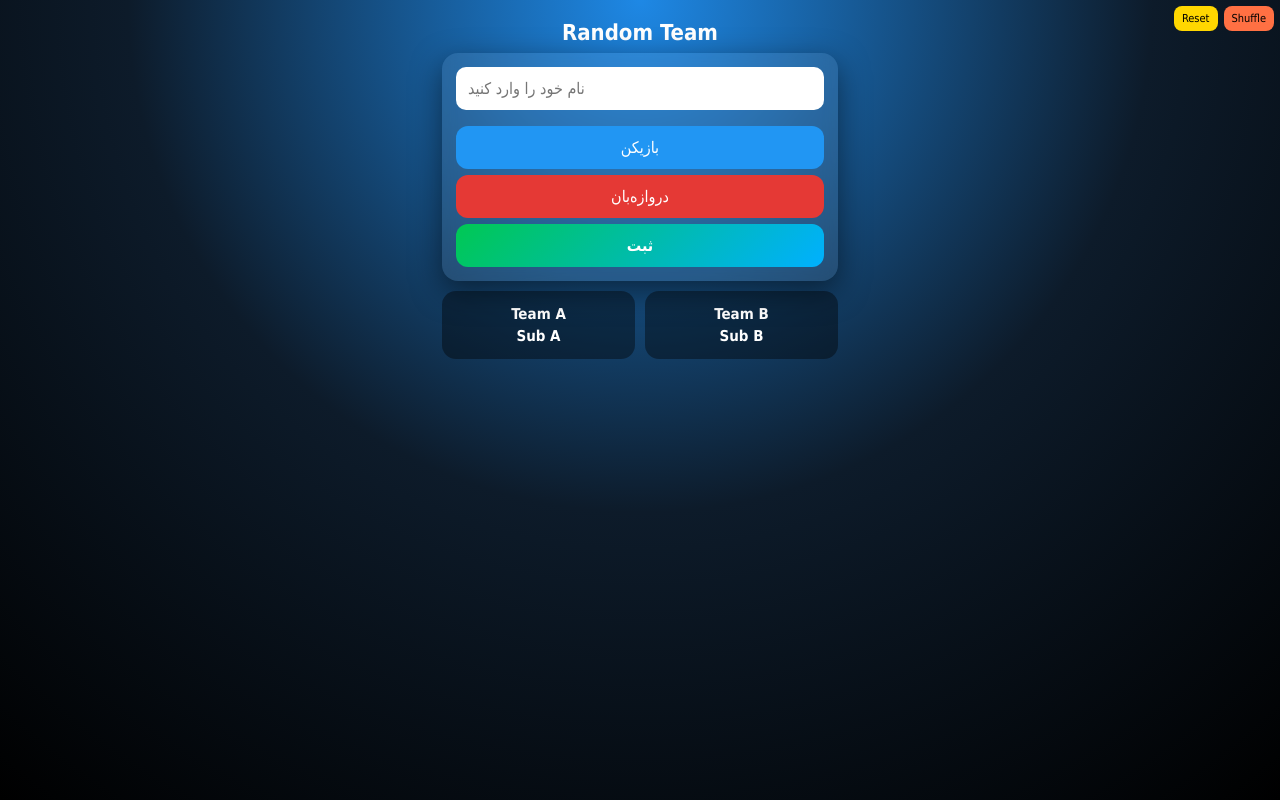
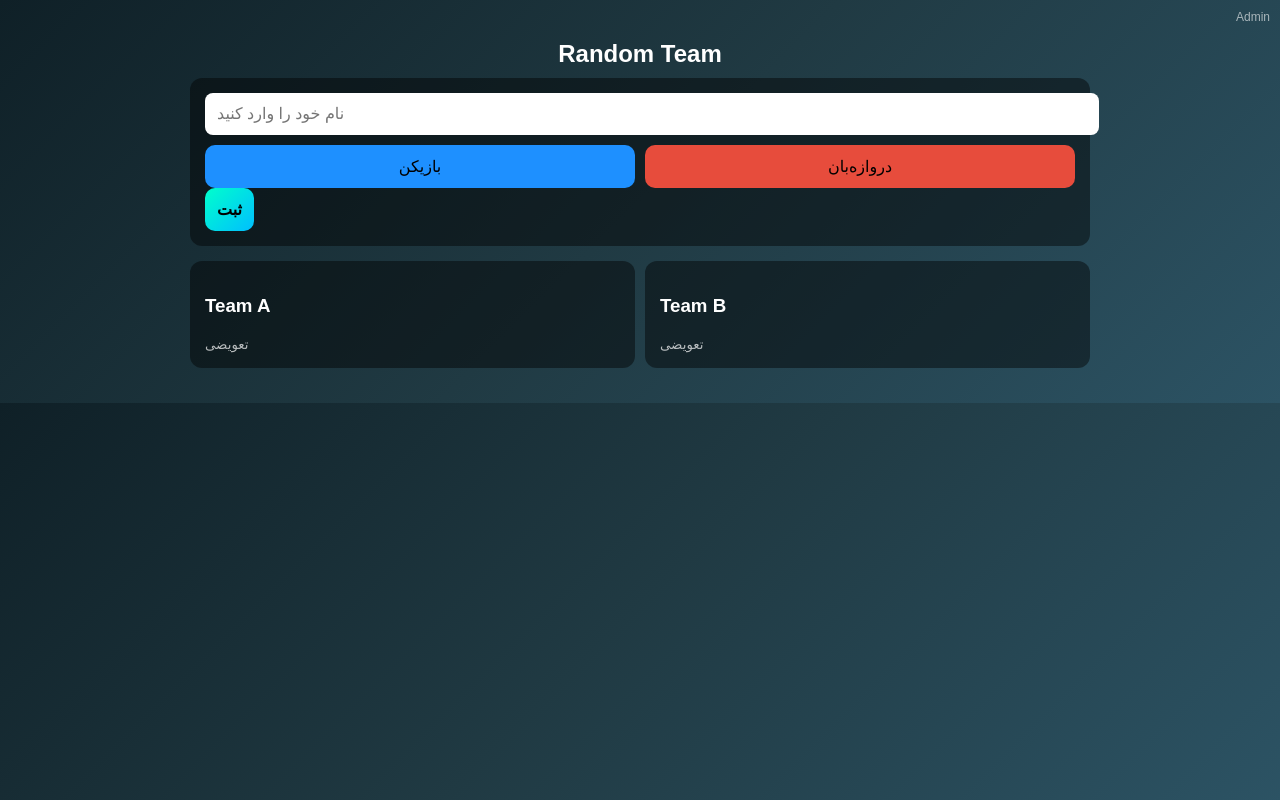
Before and after one commit to amiwrkamy/team-shuffle, a plain HTML site: page index.html in a window 1280 px wide. Both pictures are taken after a click on the button "بازیکن". Drawn offline with Linux system fonts and the light colour scheme; no server answers.

Commit message:
Update index.html

```diff
--- a/index.html
+++ b/index.html
@@ -1,215 +1,180 @@
 <!DOCTYPE html>
 <html lang="fa">
 <head>
-<meta charset="UTF-8" />
+<meta charset="UTF-8">
 <meta name="viewport" content="width=device-width, initial-scale=1.0">
 <title>Random Team</title>
 
-<!-- Firebase -->
-<script src="https://www.gstatic.com/firebasejs/9.23.0/firebase-app-compat.js"></script>
-<script src="https://www.gstatic.com/firebasejs/9.23.0/firebase-database-compat.js"></script>
-
 <style>
-*{box-sizing:border-box;font-family:tahoma}
 body{
   margin:0;
-background:radial-gradient(circle at top,#1e88e5,#0d1b2a,#000);
+  font-family: sans-serif;
+  background: linear-gradient(135deg,#0f2027,#203a43,#2c5364);
   color:#fff;
-min-height:100vh;
-overflow-x:hidden;
 }
-#loader{
-position:fixed;inset:0;
-display:flex;align-items:center;justify-content:center;
-background:#000;z-index:10;
+.container{
+  max-width:900px;
+  margin:auto;
+  padding:20px;
 }
-.ball{
-width:80px;height:80px;border-radius:50%;
-background:radial-gradient(circle,#fff 30%,#000 31%);
-animation:spin .5s linear infinite;
+h2{text-align:center;margin-bottom:10px}
+.card{
+  background:rgba(0,0,0,.45);
+  border-radius:12px;
+  padding:15px;
+  margin-bottom:15px;
 }
-@keyframes spin{to{transform:rotate(360deg)}}
-
-.container{max-width:420px;margin:auto;padding:12px}
-h1{text-align:center;margin:8px 0;font-size:22px}
-
-.card{
-background:rgba(255,255,255,.08);
-backdrop-filter:blur(8px);
-border-radius:16px;
-padding:14px;
-box-shadow:0 10px 30px rgba(0,0,0,.5);
+input{
+  width:100%;
+  padding:12px;
+  border-radius:8px;
+  border:none;
+  font-size:16px;
 }
-
-input{
-width:100%;padding:12px;border-radius:10px;
-border:none;font-size:16px;margin-bottom:10px;
-}
-
-.btn{
-width:100%;padding:12px;border:none;
-border-radius:12px;font-size:16px;
-cursor:pointer;color:#fff;
-margin-top:6px;
-}
-
-.player{background:#2196f3}
-.keeper{background:#e53935}
-.submit{
-background:linear-gradient(135deg,#00c853,#00b0ff);
-font-weight:bold;
-}
-
-.hidden{display:none}
-
-.teams{
-display:grid;grid-template-columns:1fr 1fr;gap:10px;
+.buttons{
+  display:flex;
+  gap:10px;
   margin-top:10px;
 }
-.team{
-background:rgba(0,0,0,.4);
-border-radius:14px;padding:10px;
-}
-.team h3{text-align:center;margin:4px 0;font-size:15px}
-ul{padding:0;margin:0;list-style:none}
-li{
-background:rgba(255,255,255,.1);
-margin:4px 0;padding:6px 8px;
-border-radius:8px;
-font-size:14px;
-white-space:nowrap;
-overflow:hidden;text-overflow:ellipsis;
-}
-
-.admin{
-position:fixed;top:6px;right:6px;
-display:flex;gap:6px;
-}
-.admin button{
-font-size:11px;padding:6px 8px;
-border-radius:8px;border:none;
+button{
+  flex:1;
+  padding:12px;
+  border:none;
+  border-radius:10px;
+  font-size:16px;
   cursor:pointer;
 }
-.reset{background:gold;color:#000}
-.shuffle{background:#ff7043;color:#000}
+.player{background:#1e90ff}
+.keeper{background:#e74c3c}
+.submit{background:linear-gradient(135deg,#00ffcc,#00bfff);color:#000;font-weight:bold}
+.admin{
+  position:fixed;
+  top:10px;
+  right:10px;
+  font-size:12px;
+  cursor:pointer;
+  opacity:.6;
+}
+.teams{
+  display:grid;
+  grid-template-columns:1fr 1fr;
+  gap:10px;
+}
+ul{list-style:none;padding:0;margin:0}
+li{padding:4px 0;border-bottom:1px solid rgba(255,255,255,.1)}
+small{opacity:.7}
 </style>
 </head>
 
 <body>
-
-<div id="loader"><div class="ball"></div></div>
-
-<div class="admin">
-<button class="reset" onclick="adminReset()">Reset</button>
-<button class="shuffle" onclick="adminShuffle()">Shuffle</button>
-</div>
+<div class="admin" onclick="adminAction()">Admin</div>
 
 <div class="container">
-<h1>Random Team</h1>
+  <h2>Random Team</h2>
 
-<div class="card" id="form">
+  <div class="card" id="formCard">
     <input id="name" placeholder="نام خود را وارد کنید">
-<button class="btn player" onclick="selectRole('player')">بازیکن</button>
-<button class="btn keeper" onclick="selectRole('keeper')">دروازه‌بان</button>
-<button class="btn submit hidden" id="submitBtn" onclick="submitForm()">ثبت</button>
+    <div class="buttons">
+      <button class="player" onclick="setRole('player')">بازیکن</button>
+      <button class="keeper" onclick="setRole('keeper')">دروازه‌بان</button>
+    </div>
+    <button class="submit" onclick="register()">ثبت</button>
   </div>
 
   <div class="teams">
-<div class="team">
+    <div class="card">
       <h3>Team A</h3>
       <ul id="teamA"></ul>
-<h3>Sub A</h3>
+      <small>تعویضی</small>
       <ul id="subA"></ul>
     </div>
-<div class="team">
+    <div class="card">
       <h3>Team B</h3>
       <ul id="teamB"></ul>
-<h3>Sub B</h3>
+      <small>تعویضی</small>
       <ul id="subB"></ul>
     </div>
   </div>
 </div>
 
 <script>
-// 🔴 Firebase config (جایگزین کن)
-firebase.initializeApp({
-apiKey: "API_KEY",
-authDomain: "PROJECT.firebaseapp.com",
-databaseURL: "https://PROJECT.firebaseio.com",
-projectId: "PROJECT"
-});
-const db = firebase.database();
+const key = "random-team-data";
+const lockKey = "random-team-locked";
+let role = null;
 
-setTimeout(()=>document.getElementById('loader').style.display='none',500);
+function load(){
+  return JSON.parse(localStorage.getItem(key)) || {
+    A:{players:[],keeper:null,subs:[]},
+    B:{players:[],keeper:null,subs:[]}
+  };
+}
+function save(data){
+  localStorage.setItem(key,JSON.stringify(data));
+}
+function render(){
+  const d = load();
+  teamA.innerHTML = "";
+  teamB.innerHTML = "";
+  subA.innerHTML = "";
+  subB.innerHTML = "";
 
-let role=null;
-function selectRole(r){
-role=r;
-document.getElementById('submitBtn').classList.remove('hidden');
+  if(d.A.keeper) teamA.innerHTML += `<li>🧤 ${d.A.keeper}</li>`;
+  d.A.players.forEach(n=>teamA.innerHTML+=`<li>${n}</li>`);
+  d.A.subs.forEach(n=>subA.innerHTML+=`<li>${n}</li>`);
+
+  if(d.B.keeper) teamB.innerHTML += `<li>🧤 ${d.B.keeper}</li>`;
+  d.B.players.forEach(n=>teamB.innerHTML+=`<li>${n}</li>`);
+  d.B.subs.forEach(n=>subB.innerHTML+=`<li>${n}</li>`);
 }
 
-const uidKey="joined_v1";
-if(localStorage.getItem(uidKey)) document.getElementById('form').style.display='none';
-
-function submitForm(){
-const name=document.getElementById('name').value.trim();
-if(!name||!role) return alert("نام و نقش را وارد کنید");
-
-db.ref("players").push({name,role});
-localStorage.setItem(uidKey,"1");
-document.getElementById('form').style.display='none';
+function setRole(r){
+  role=r;
 }
 
-db.ref("players").on("value",snap=>{
-let data=snap.val()||{};
-let players=Object.values(data);
-render(players);
-});
+function register(){
+  if(localStorage.getItem(lockKey)) return alert("شما قبلاً ثبت‌نام کرده‌اید");
+  const name = document.getElementById("name").value.trim();
+  if(!name || !role) return alert("نام و نقش را انتخاب کنید");
 
-function render(players){
-let A=[],B=[],subA=[],subB=[];
-let keepA=false,keepB=false;
+  let d = load();
+  let teams = ["A","B"];
+  teams.sort(()=>Math.random()-0.5);
 
-players.sort(()=>Math.random()-0.5);
-
-players.forEach(p=>{
-let target;
-if(!keepA && p.role=="keeper"){A.push(p);keepA=true;return}
-if(!keepB && p.role=="keeper"){B.push(p);keepB=true;return}
-
-target = A.length<=B.length ? A : B;
-if(target.length<5) target.push(p);
-else (target===A?subA:subB).push(p);
-});
-
-fill("teamA",A);fill("teamB",B);
-fill("subA",subA);fill("subB",subB);
+  for(let t of teams){
+    let team = d[t];
+    if(role==="keeper" && !team.keeper){
+      team.keeper = name;
+      finish(d); return;
+    }
+    if(role==="player" && team.players.length < 5){
+      team.players.push(name);
+      finish(d); return;
+    }
   }
 
-function fill(id,list){
-const el=document.getElementById(id);
-el.innerHTML="";
-list.forEach(p=>{
-let li=document.createElement("li");
-li.textContent=p.name+(p.role=="keeper"?" 🧤":"");
-el.appendChild(li);
-});
+  // تعویضی
+  d[teams[0]].subs.push(name);
+  finish(d);
 }
 
-function adminReset(){
-if(prompt("رمز ادمین")!=="admin12345")return;
-db.ref("players").remove();
-localStorage.removeItem(uidKey);
+function finish(d){
+  save(d);
+  localStorage.setItem(lockKey,"1");
+  document.getElementById("formCard").style.display="none";
+  render();
+}
+
+function adminAction(){
+  const pass = prompt("رمز ادمین:");
+  if(pass!=="admin12345") return;
+  if(confirm("ریست شود؟")){
+    localStorage.removeItem(key);
+    localStorage.removeItem(lockKey);
     location.reload();
   }
+}
 
-function adminShuffle(){
-if(prompt("رمز ادمین")!=="admin12345")return;
-db.ref("players").once("value",snap=>{
-let arr=Object.values(snap.val()||{}).sort(()=>Math.random()-0.5);
-db.ref("players").set(arr);
-});
-}
+render();
 </script>
 </body>
 </html>
```
Lines whose indentation alone changed are shown as unchanged.
